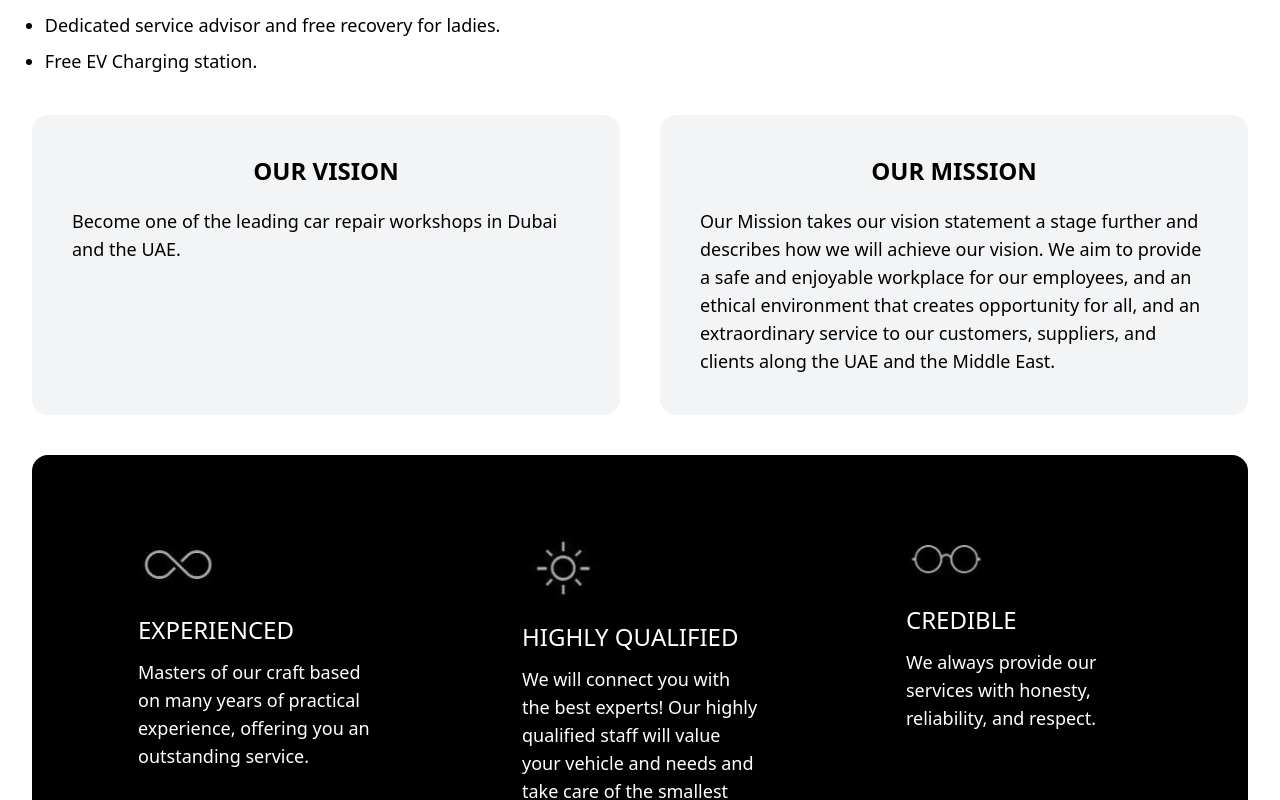
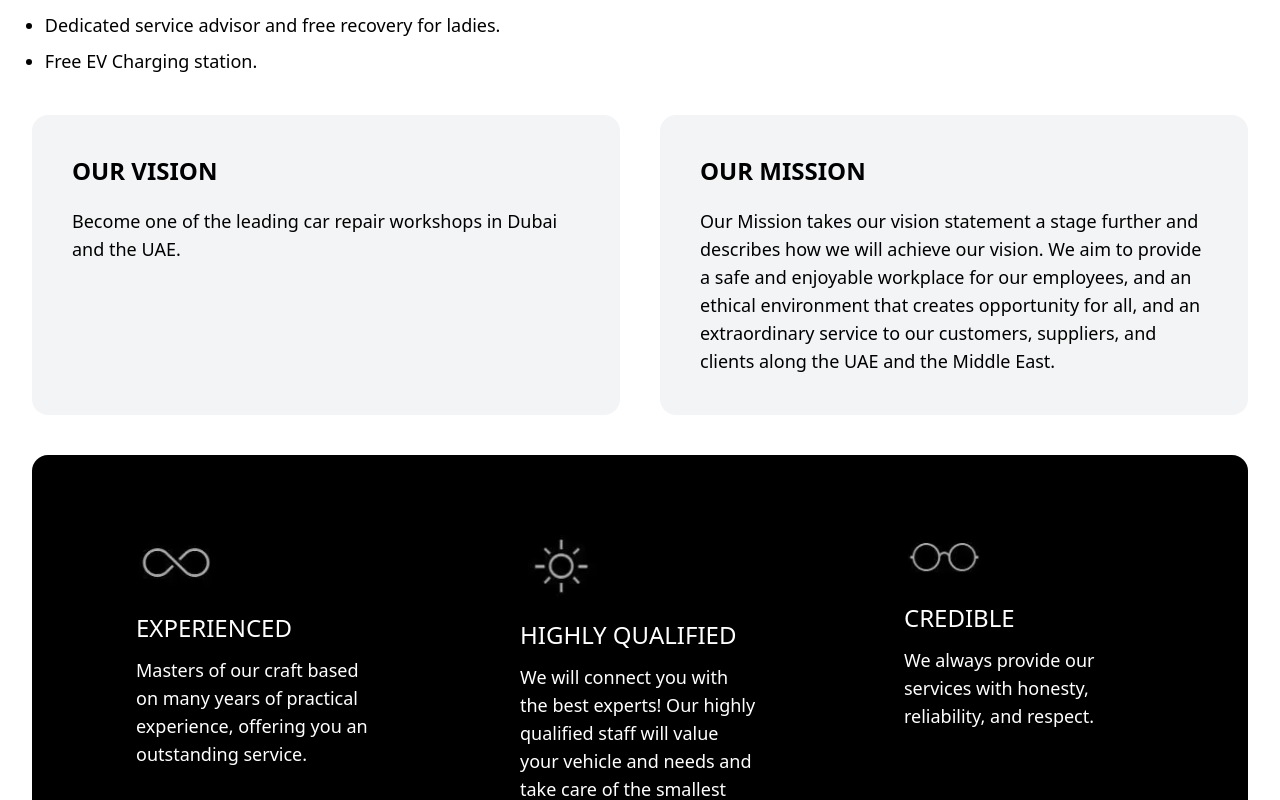
Before and after one commit to Vr7Rizwan/full-speed-auto, a Next.js app: page /about in a window 1280 px wide. Shown: the part 1985-2785 px from the top of the page. Built offline with nearby package versions, Linux system fonts and the light colour scheme.

Commit message:
About page changes

```diff
--- a/app/components/About/Cards.tsx
+++ b/app/components/About/Cards.tsx
@@ -5,7 +5,7 @@ const Cards=()=>{
             <div className="w-[95%] mx-auto flex rounded-2xl bg-txtColor flex-col md:flex-row       md:items-start justify-center gap-15 md:gap-20 flex-wrap py-12">
                 {
                    cards.map((value,i)=>(
-            <div key={`${value} ${i}`} className="flex flex-col justify-center items-start w-full md:w-1/4 gap-3 px-6 md:px-8 md:py-6 border-2">
+            <div key={`${value} ${i}`} className="flex flex-col justify-center items-start w-full md:w-1/4 gap-3 px-6 md:px-8 md:py-6">
                 <img src={value.icon} alt="Error" className="w-20 invert"/>
                 <h1 className="subHeading font-medium text-primary">{value.heading}</h1>
                 <p className="normalText text-primary ">{value.description}</p>
--- a/app/components/About/MissionVision.tsx
+++ b/app/components/About/MissionVision.tsx
@@ -6,7 +6,7 @@ const MissionVision=()=>{
       <div className="w-[95%] mx-auto flex flex-col gap-7 md:flex-row md:gap-10">
         {
             missionvision.map((value,i)=>(
-            <div key={`${value} ${i}`} className={`flex flex-col w-full px-4 py-8 items-center bg-gray-100 rounded-2xl md:px-10 gap-5 md:py-10
+            <div key={`${value} ${i}`} className={`flex flex-col w-full px-4 py-8 items-start bg-gray-100 rounded-2xl md:px-10 gap-5 md:py-10
             `}>
                 <h1 className="subHeading font-bold text-txtColor">{value.heading}</h1>
                 <p className="normalText text-txtColor">{value.description}</p>
```
